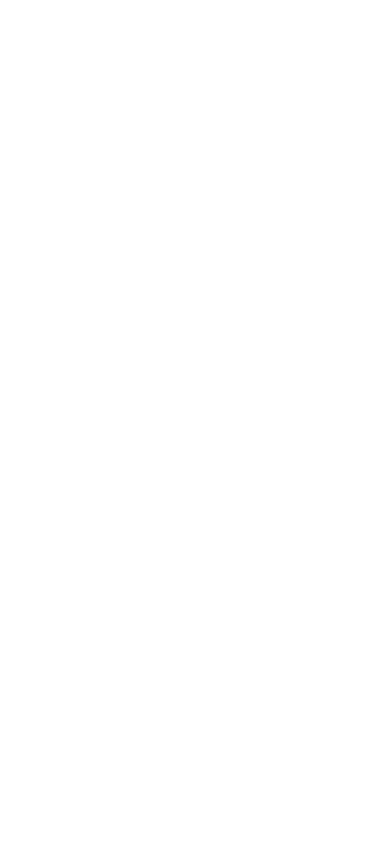
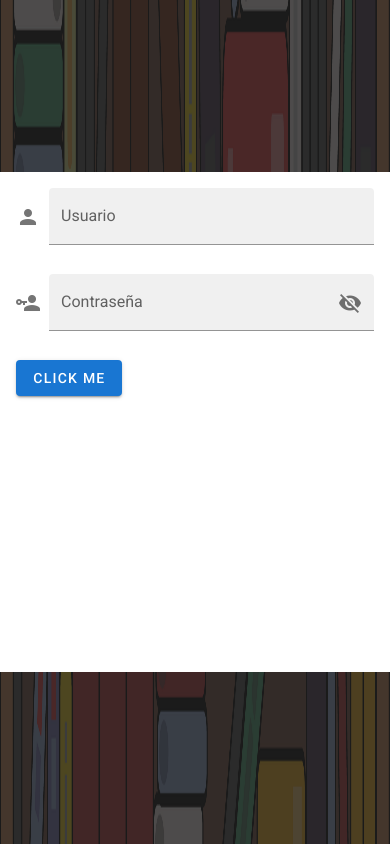
Before and after one commit to johanromero5879/ebi-frontend, a Vue app: page /ingresar in a window 390 px wide. Built offline with nearby package versions, Linux system fonts and the light colour scheme.

Commit message:
Ajuste ruta login y panel

```diff
--- a/src/router/index.js
+++ b/src/router/index.js
@@ -1,14 +1,22 @@
 import Vue from 'vue'
 import VueRouter from 'vue-router'
-import Home from '../views/Home.vue'
+import Panel from '../views/Panel.vue'
+import Login from '../views/Login.vue'
 
 Vue.use(VueRouter)
 
 const routes = [
   {
     path: '/',
-    name: 'Home',
-    component: Home
+    redirect: '/ingresar'
+  },
+  {
+    path: '/ingresar',
+    component: Login
+  },
+  {
+    path: '/panel',
+    component: Panel
   }
 ]
 
--- a/src/views/Home.vue
+++ /dev/null
@@ -1,68 +0,0 @@
-<template>
-  <div>
-    <body>
-      <div class="contenedor">
-        <form class="form">
-          <v-text-field
-            label="Usuario"
-            prepend-icon="mdi-account"
-            filled
-          ></v-text-field>
-          <v-text-field
-            filled
-            prepend-icon="mdi-account-key"
-            :append-icon="show1 ? 'mdi-eye' : 'mdi-eye-off'"
-            :rules="[rules.required]"
-            :type="show1 ? 'text' : 'password'"
-            name="input-10-1"
-            label="Contraseña"
-            @click:append="show1 = !show1"
-          ></v-text-field>
-          <v-btn color="primary">Click me</v-btn>
-        </form>
-      </div>
-    </body>
-  </div>
-</template>
-
-
-
-
-<style>
-.form {
-  background-color: white;
-  opacity: 1 !important;
-  width: 700px;
-  height: 500px;
-  padding: 24px;
-}
-
-.contenedor {
-  width: 1349px;
-  height: 570px;
-  border: 5px solid blue;
-  box-sizing: border-box;
-  background: url("/assets/night.jpg");
-  opacity: 0.5;
-  display: flex;
-  justify-content: center;
-  align-items: center;
-}
-
-</style>
-
-<script>
-export default {
-  data() {
-    return {
-      show1: false,
-      password: "Password",
-      rules: {
-        required: (value) => !!value || "Ingrese su contraseña",
-        emailMatch: () => `El usuario o la contraeña son incorrectos`,
-      },
-    };
-  },
-  name: "Home",
-};
-</script>
--- a/src/views/Login.vue
+++ b/src/views/Login.vue
@@ -1,10 +1,67 @@
 <template>
+  <div>
+    <body>
+      <div class="contenedor">
+        <v-form class="form">
+          <v-text-field
+            label="Usuario"
+            prepend-icon="mdi-account"
+            filled
+          ></v-text-field>
+          <v-text-field
+            filled
+            prepend-icon="mdi-account-key"
+            :append-icon="show1 ? 'mdi-eye' : 'mdi-eye-off'"
+            :rules="[rules.required]"
+            :type="show1 ? 'text' : 'password'"
+            name="input-10-1"
+            label="Contraseña"
+            @click:append="show1 = !show1"
+          ></v-text-field>
+          <v-btn color="primary">Click me</v-btn>
+        </v-form>
+      </div>
+    </body>
+  </div>
+</template>
+<style>
+.form {
+  background-color: white;
+  opacity: 1 !important;
+  width: 700px;
+  height: 500px;
+  padding: 48px;
+}
 
-</template>
+.contenedor {
+  min-height: 100vh;
+  box-sizing: border-box;
+  background: url("~@/assets/img/ebi_background.png") no-repeat;
+  background-size: 100% 100%;
+  display: flex;
+  justify-content: center;
+  align-items: center;
+}
+
+@media screen and (max-width: 500px) {
+  .form{
+    padding: 16px;
+  }
+}
+
+</style>
 
 <script>
-
-  export default {
-    name: 'Login'
+export default {
+  data() {
+    return {
+      show1: false,
+      password: "Password",
+      rules: {
+        required: (value) => !!value || "Ingrese su contraseña",
+        emailMatch: () => `El usuario o la contraeña son incorrectos`,
+      },
+    };
   }
+};
 </script>
--- /dev/null
+++ b/src/views/Panel.vue
@@ -0,0 +1,10 @@
+<template>
+
+</template>
+
+
+
+
+<template>
+  <h1>Panel</h1>
+</template>
```
Also changed, not shown: src/assets/img/ebi_background.png (renamed from src/assets/img/ebi_backgroud.PNG), src/assets/img/night.jpg (deleted).
